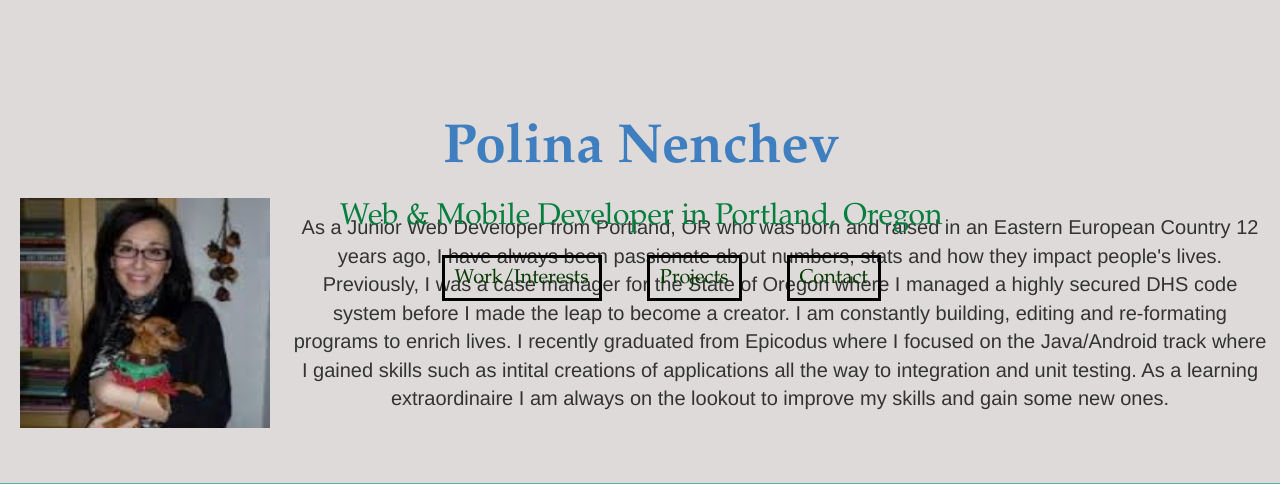
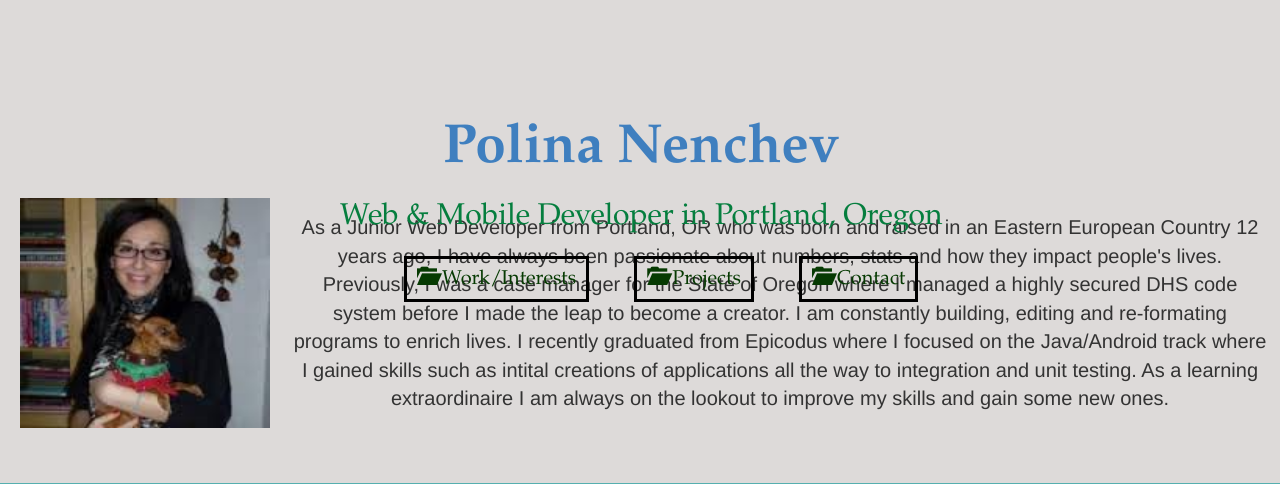
Before and after one commit to polina13/Personal_Portfolio, a PHP site: page / in a window 1280 px wide. Shown: the top 484 px of the page. Run offline with PHP 8.4, Linux system fonts and the light colour scheme.

Commit message:
add icons to nav bar

```diff
--- a/css/styles.css
+++ b/css/styles.css
@@ -93,7 +93,7 @@ header {
 
 #projects {
   text-align: center;
-  margin-bottom: 220px;
+
   font-size: 20px;
 }
 
@@ -117,9 +117,7 @@ header {
   width:250px;
   padding: 20px;
 }*/
-.navbar-brand {
-  text-align: center;
-}
+
 
 /*CONTACT*/
 #contact {
--- a/index.html
+++ b/index.html
@@ -13,9 +13,9 @@
         <h3 id="header-intro">Web & Mobile Developer in Portland, Oregon</h3>
         <div class="menu">
           <ul class="nav-bar">
-            <li><a href="#interest">Work/Interests</a></li>
-            <li><a href="#projects">Projects</a></li>
-            <li><a href="#contact">Contact</a></li>
+            <li><a href="#interest"><b class="glyphicon glyphicon-folder-open"></b> Work/Interests</a></li>
+            <li><a href="#projects"><b class="glyphicon glyphicon-folder-open"></b> Projects</a></li>
+            <li><a href="#contact"><b class="glyphicon glyphicon-folder-open"></b> Contact</a></li>
           </ul>
         </div>
       </header>
@@ -32,7 +32,6 @@
 <!-- Work/Interests -->
     <div class="content" id="interest">
         <h4 class="page-title">Work/Interests/Resume <a href="PolinaNenchev_resume.pdf"><img src="img/resume.jpg"></a></h4>
-
         <p>Some of my interests are my family and my development career. I enjoy learnig new programming languages, going to meet ups, and developing personal projects in my free time. Taking the track Java/Javascript/Android made me more detailed-oriented and open more interests for me in this field. On the personal side, my family is my everything. If I had to describe myself with a few words. <strong> "Loving mother and wife, passionate developer, and experimental cooker."</strong></p>
     </div>
 <!-- PROJECTS -->
```
